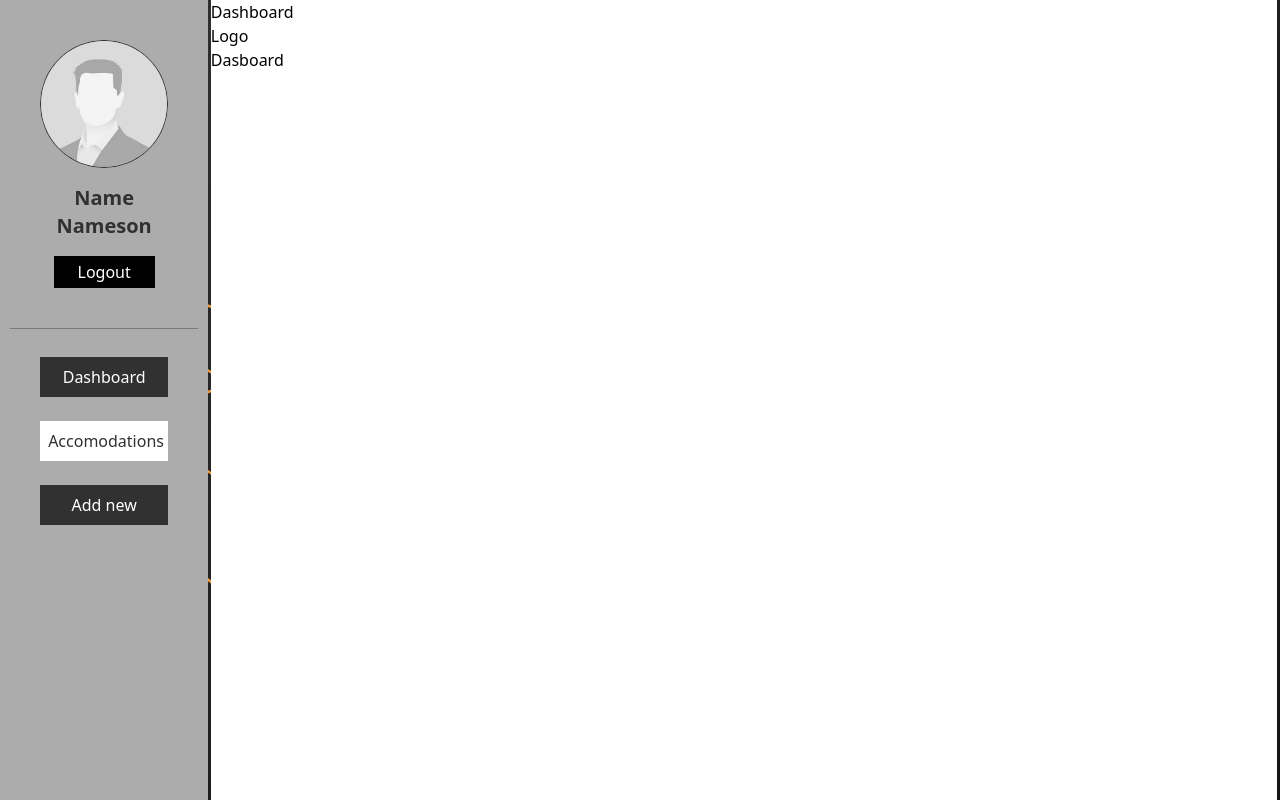
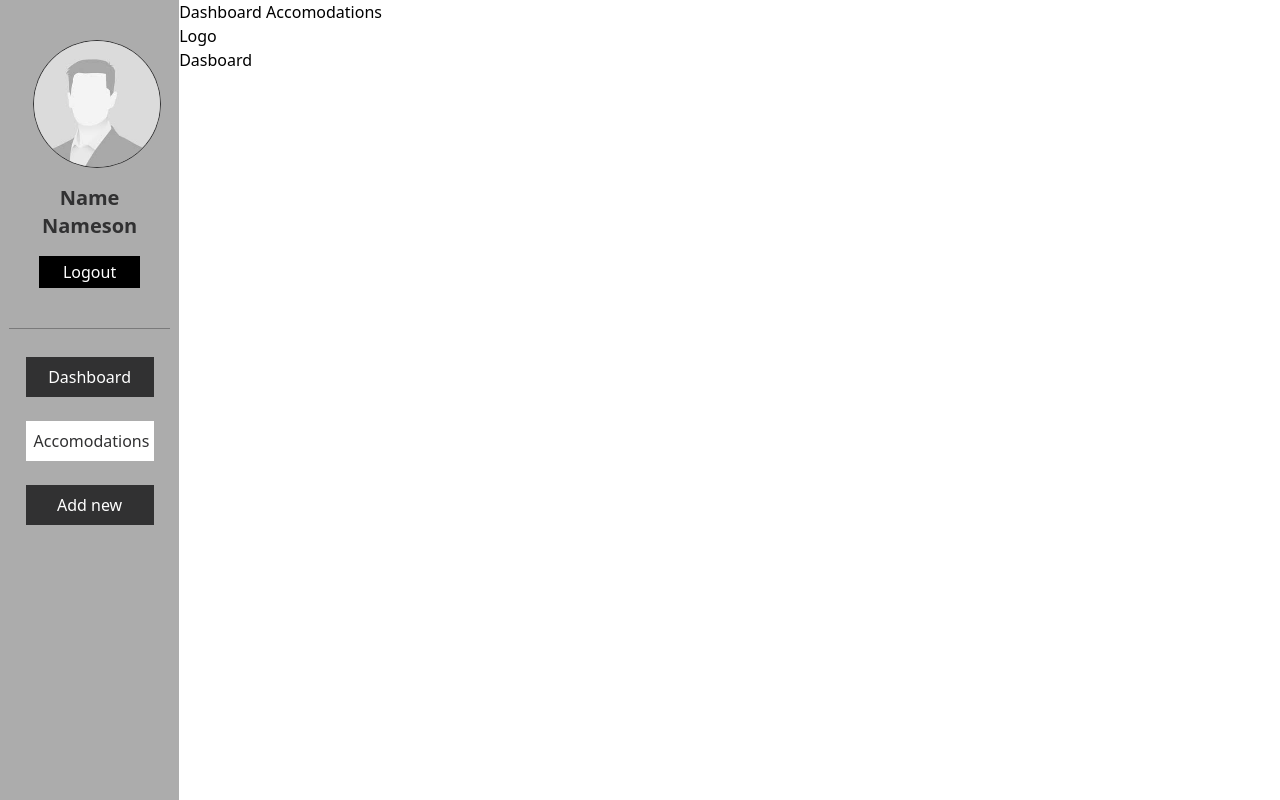
Before and after one commit to Noroff-FEU-Assignments/project-exam-2-KeyG94, a Next.js app in the folder holidaze/: page /accomodations in a window 1280 px wide. Built offline with nearby package versions, Linux system fonts and the light colour scheme.

Commit message:
Added a dashboard component that changes based on the props. admin, accomodations and add new are all their own page based on switch logic

```diff
--- /dev/null
+++ b/holidaze/components/continents/Dashboard.jsx
@@ -0,0 +1,58 @@
+import React from "react";
+
+export default function Dashboard(props) {
+	const dashboard = props.dashboard;
+	// return different dashboards based on props
+	switch (dashboard) {
+		case "admin":
+			// do this
+			console.log("this is the admin page");
+			return (
+				<div className='bg-white min-h-screen w-full'>
+					<header>
+						<h1>Dashboard Admin</h1>
+						<span>Logo</span>
+					</header>
+					<main>Dasboard</main>
+				</div>
+			);
+
+		case "accomodations":
+			// do this
+			console.log("this is the accomodations");
+			return (
+				<div className='bg-white min-h-screen w-full'>
+					<header>
+						<h1>Dashboard Accomodations</h1>
+						<span>Logo</span>
+					</header>
+					<main>Dasboard</main>
+				</div>
+			);
+
+		case "add":
+			// do this
+			console.log("this is the add new");
+			return (
+				<div className='bg-white min-h-screen w-full'>
+					<header>
+						<h1>Dashboard Add</h1>
+						<span>Logo</span>
+					</header>
+					<main>Dasboard</main>
+				</div>
+			);
+
+		default:
+			console.log("something wrong");
+			return (
+				<div className='bg-white min-h-screen w-full'>
+					<header>
+						<h1>Looks like theres an error, please contact support</h1>
+						<span>Logo</span>
+					</header>
+					<main>Dasboard</main>
+				</div>
+			);
+	}
+}
--- a/holidaze/components/global/admin/Accomodations.jsx
+++ b/holidaze/components/global/admin/Accomodations.jsx
@@ -1,12 +1,16 @@
 import React from "react";
 import Head from "../../layout/Head";
 import AdminNav from "../../layout/AdminNav";
+import Dashboard from "../../continents/Dashboard";
 
 export default function AccomodationsPage() {
-  return (
-    <>
-      <Head title="Accomodations" />
-      <AdminNav current="accomodations" />
-    </>
-  );
+	return (
+		<>
+			<Head title='Accomodations' />
+			<div className='sm:flex'>
+				<AdminNav current='accomodations' />
+				<Dashboard dashboard='accomodations' />
+			</div>
+		</>
+	);
 }
--- a/holidaze/components/global/admin/AddPage.jsx
+++ b/holidaze/components/global/admin/AddPage.jsx
@@ -1,12 +1,15 @@
-import React from "react";
 import Head from "../../layout/Head";
 import AdminNav from "../../layout/AdminNav";
+import Dashboard from "../../continents/Dashboard";
 
 export default function AddPage() {
 	return (
 		<>
 			<Head title='Add new' />
-			<AdminNav current='add new' />
+			<div className='sm:flex'>
+				<AdminNav current='add new' />
+				<Dashboard dashboard='add' />
+			</div>
 		</>
 	);
 }
--- a/holidaze/components/global/admin/DashboardAdm.jsx
+++ b/holidaze/components/global/admin/DashboardAdm.jsx
@@ -1,12 +1,16 @@
 import React from "react";
 import AdminNav from "../../layout/AdminNav";
 import Head from "../../layout/Head";
+import Dashboard from "../../continents/Dashboard";
 
 export default function DashboardAdm() {
-  return (
-    <>
-      <Head title="Dashboard" />
-      <AdminNav current="dashboard" />
-    </>
-  );
+	return (
+		<>
+			<Head title='Dashboard' />
+			<div className='sm:flex'>
+				<AdminNav current='dashboard' />
+				<Dashboard dashboard='admin' />
+			</div>
+		</>
+	);
 }
--- a/holidaze/components/layout/AdminNav.jsx
+++ b/holidaze/components/layout/AdminNav.jsx
@@ -54,7 +54,7 @@ export default function AdminNav({ current }) {
 	};
 
 	return (
-		<div className='sm:flex'>
+		<>
 			{/* mobile menu, hidden from small screens +  */}
 			<div className='sm:hidden bg-grey' id='mobile-menu'>
 				<div className='text-center border-b-[1px] border-lightBlack border-opacity-40 p-2 w-[90%] mx-auto'>
@@ -90,7 +90,7 @@ export default function AdminNav({ current }) {
 			</div>
 
 			{/* Menu bar for small devices, standard show */}
-			<div className='hidden sm:hidden justify-between mx-8 bg-orange' id='mobile-menu-std'>
+			<div className='hidden sm:hidden justify-between px-8 bg-white' id='mobile-menu-std'>
 				<div className='content-center p-4 mt-6 text-darkBlack'>
 					<h2 className='text-lg font-bold'>holidaze</h2>
 				</div>
@@ -140,13 +140,6 @@ export default function AdminNav({ current }) {
 					</div>
 				</nav>
 			</div>
-			<div className='container bg-white min-h-screen w-5/6'>
-				<header>
-					<h1>Dashboard</h1>
-					<span>Logo</span>
-				</header>
-				<main>Dasboard</main>
-			</div>
-		</div>
+		</>
 	);
 }
```
